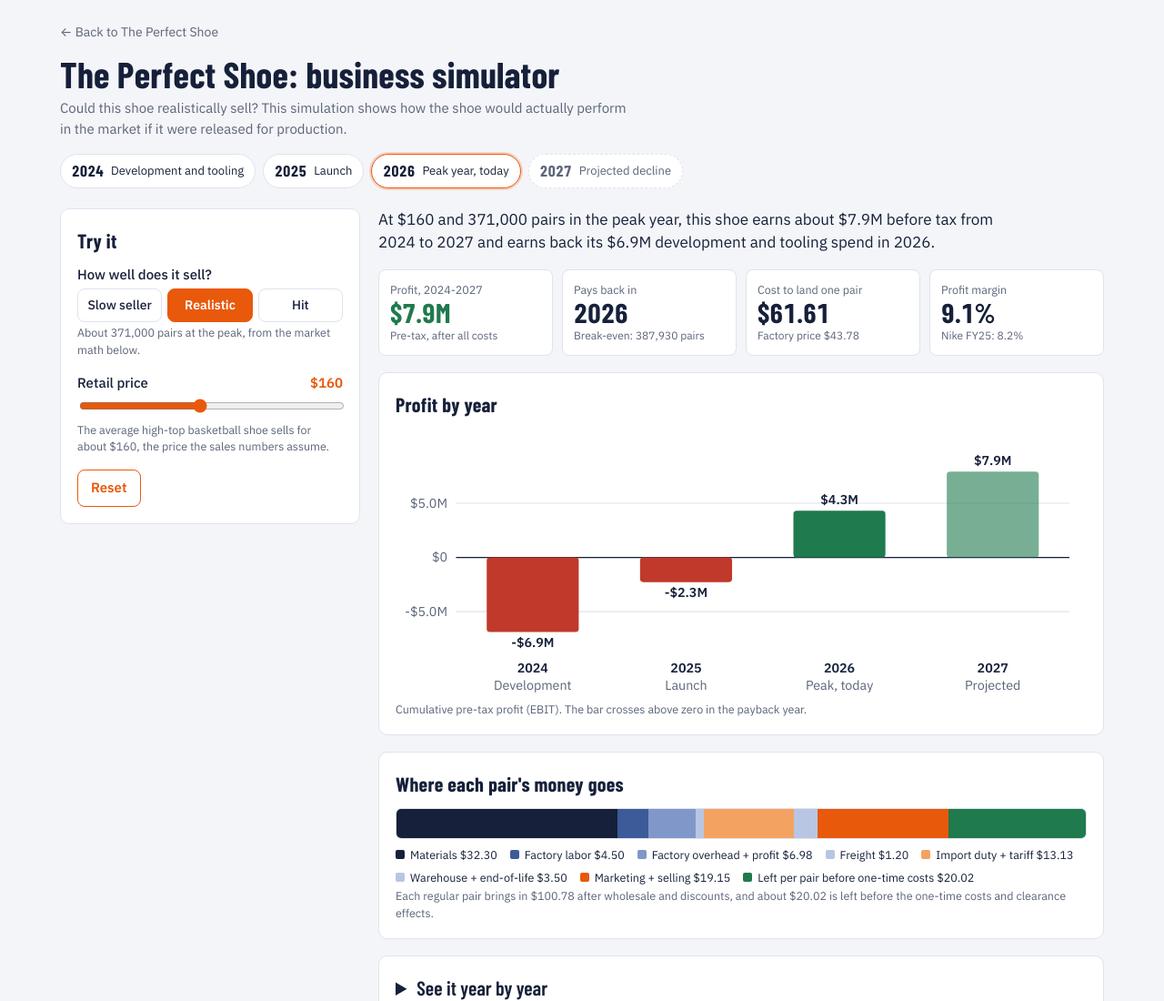
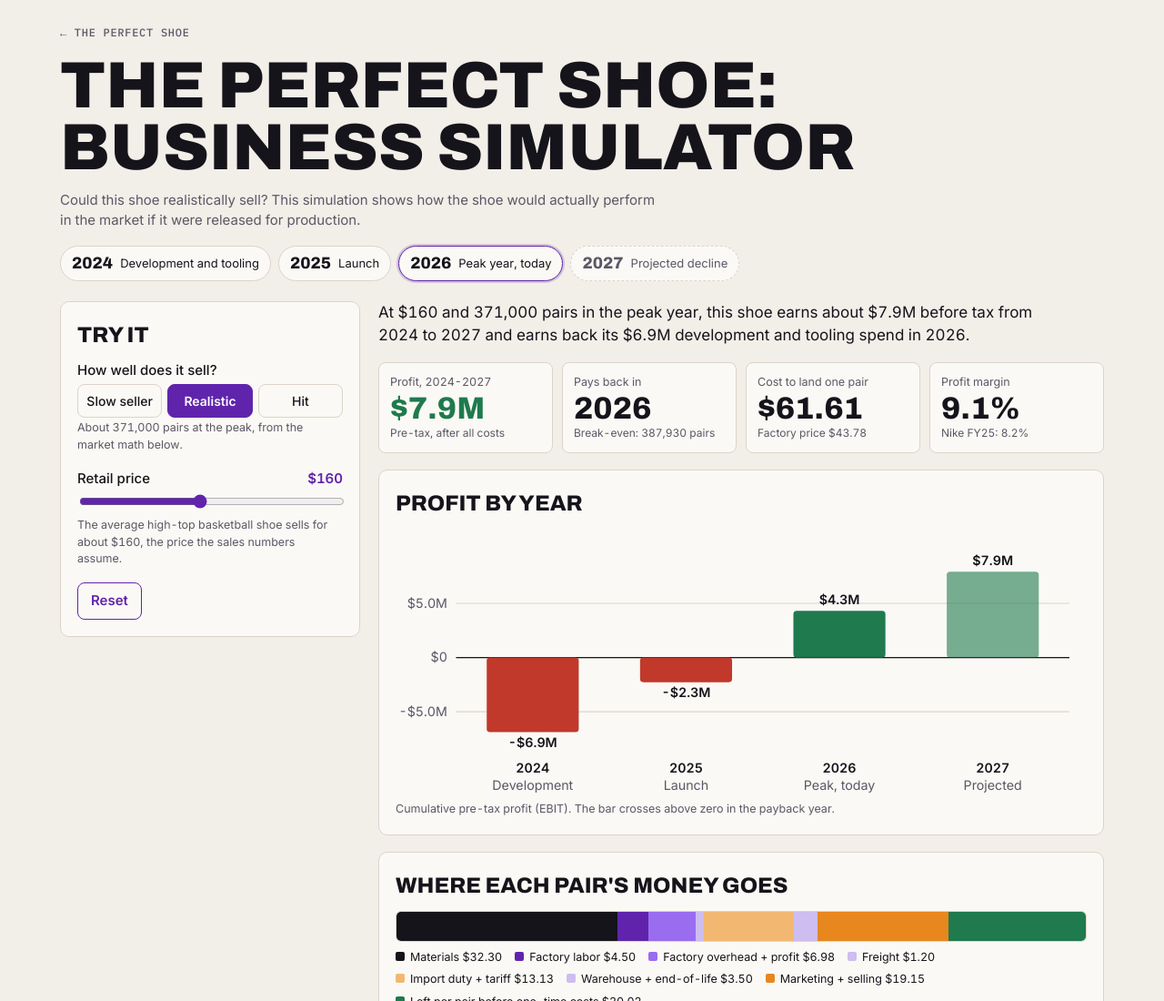
Before and after one commit to nathandurand1/perfect-shoe, a plain HTML site: page business-sim.html in a window 1280 px wide. Shown: the top 1100 px of the page at 91% size. Drawn offline with nearby package versions, Linux system fonts and the light colour scheme.

Commit message:
Revert to site-styled simulator page
Co-Authored-By: Claude Sonnet 5.5 <noreply@anthropic.com>
Claude-Session: https://claude.ai/code/session_01Uw4JFAJm4uyK6h9hN15nGa

```diff
--- a/business-sim.html
+++ b/business-sim.html
@@ -3,41 +3,44 @@
 <head>
 <meta charset="utf-8">
 <meta name="viewport" content="width=device-width, initial-scale=1">
-<title>Could It Sell? | Perfect Shoe Business Simulator</title>
+<meta name="description" content="Could The Perfect Shoe realistically sell? A business simulation of cost, price and profit if the shoe were released for production.">
+<title>Could It Sell? | The Perfect Shoe | Nathan Durand</title>
 <link rel="preconnect" href="https://fonts.googleapis.com">
-<link rel="preconnect" href="https://fonts.gstatic.com" crossorigin>
-<link href="https://fonts.googleapis.com/css2?family=Barlow+Condensed:wght@600;700&family=IBM+Plex+Sans:wght@400;500;600&display=swap" rel="stylesheet">
+<link rel="stylesheet" href="https://fonts.googleapis.com/css2?family=Archivo:wdth,wght@62..125,400..900&family=IBM+Plex+Mono:wght@400;500&family=Inter:wght@400;500;600&display=swap">
 <style>
 /* Layout idea: left rail of controls, right side of results; summary tiles first, detail below. */
 :root{
-  --bg:#f4f5f8; --panel:#ffffff; --ink:#16203a; --muted:#5b6479; --line:#dfe3ec;
-  --accent:#e8590c; --accent-ink:#ffffff; --gain:#1f7a4d; --loss:#c0392b; --seg1:#16203a; --seg2:#3d5a99; --seg3:#7f98c9; --seg4:#b9c6e3; --seg5:#e8590c; --seg6:#f4a261;
-  --display:'Barlow Condensed','Arial Narrow',Arial,sans-serif; --body:'IBM Plex Sans',system-ui,-apple-system,'Segoe UI',Arial,sans-serif;
+  --bg:#f2eee8; --panel:#fbf9f5; --ink:#16141b; --muted:#5c5766; --line:#dcd4c9;
+  --accent:#6024ac; --accent-ink:#ffffff; --gain:#1f7a4d; --loss:#c0392b;
+  --seg1:#16141b; --seg2:#6024ac; --seg3:#9a6cf0; --seg4:#cdbdf0; --seg5:#e8871e; --seg6:#f2b872;
+  --display:'Archivo','Arial Narrow',Arial,sans-serif; --body:'Inter',system-ui,-apple-system,'Segoe UI',sans-serif;
   color-scheme:light;
 }
 @media (prefers-color-scheme: dark){
   :root:not([data-theme="light"]){
-    --bg:#0f1424; --panel:#171e33; --ink:#eef1f8; --muted:#9aa4bd; --line:#2a3452;
-    --accent:#ff7a30; --accent-ink:#0f1424; --gain:#4cc38a; --loss:#ff7b6b; --seg1:#eef1f8; --seg2:#8fa8e0; --seg3:#5f79b5; --seg4:#3a4d7d; --seg5:#ff7a30; --seg6:#ffb27a;
+    --bg:#0e0d12; --panel:#17151d; --ink:#ece9f2; --muted:#a19cad; --line:#2b2834;
+    --accent:#9a6cf0; --accent-ink:#0e0d12; --gain:#4cc38a; --loss:#ff7b6b;
+    --seg1:#ece9f2; --seg2:#9a6cf0; --seg3:#6b45b0; --seg4:#3d2f63; --seg5:#e8871e; --seg6:#f2b872;
     color-scheme:dark;
   }
 }
 :root[data-theme="dark"]{
-  --bg:#0f1424; --panel:#171e33; --ink:#eef1f8; --muted:#9aa4bd; --line:#2a3452;
-  --accent:#ff7a30; --accent-ink:#0f1424; --gain:#4cc38a; --loss:#ff7b6b; --seg1:#eef1f8; --seg2:#8fa8e0; --seg3:#5f79b5; --seg4:#3a4d7d; --seg5:#ff7a30; --seg6:#ffb27a;
+  --bg:#0e0d12; --panel:#17151d; --ink:#ece9f2; --muted:#a19cad; --line:#2b2834;
+  --accent:#9a6cf0; --accent-ink:#0e0d12; --gain:#4cc38a; --loss:#ff7b6b;
+  --seg1:#ece9f2; --seg2:#9a6cf0; --seg3:#6b45b0; --seg4:#3d2f63; --seg5:#e8871e; --seg6:#f2b872;
   color-scheme:dark;
 }
 *{box-sizing:border-box}
 html,body{margin:0}
 body{background:var(--bg);color:var(--ink);font-family:var(--body);font-size:15px;line-height:1.5;font-variant-numeric:tabular-nums}
 .wrap{max-width:1180px;margin:0 auto;padding:24px 16px 48px}
-h1{font-family:var(--display);font-size:40px;line-height:1.05;margin:0 0 6px;letter-spacing:.2px;text-wrap:balance}
-h2{font-family:var(--display);font-size:22px;margin:0 0 10px;letter-spacing:.3px;text-wrap:balance}
+h1{font-family:var(--display);font-weight:850;font-stretch:75%;text-transform:uppercase;font-size:clamp(40px,6vw,72px);line-height:.95;margin:0 0 12px;text-wrap:balance}
+h2{font-family:var(--display);font-weight:800;font-stretch:80%;text-transform:uppercase;font-size:24px;margin:0 0 10px;text-wrap:balance}
 p{margin:0}
 .lede{color:var(--muted);max-width:70ch}
 .timeline{display:flex;flex-wrap:wrap;gap:8px;margin:16px 0 22px}
 .chip{border:1px solid var(--line);background:var(--panel);border-radius:999px;padding:5px 12px;font-size:13px;display:flex;gap:8px;align-items:center}
-.chip b{font-family:var(--display);font-size:17px;letter-spacing:.3px}
+.chip b{font-family:var(--display);font-stretch:80%;font-size:18px;font-weight:800}
 .chip.now{border-color:var(--accent);box-shadow:0 0 0 2px color-mix(in srgb,var(--accent) 22%,transparent)}
 .chip.proj{border-style:dashed;color:var(--muted)}
 .grid{display:grid;grid-template-columns:330px 1fr;gap:20px;align-items:start}
@@ -64,7 +67,7 @@ button.ghost{background:transparent;color:var(--accent)}
 .tiles{display:grid;grid-template-columns:repeat(4,1fr);gap:10px;margin-bottom:18px}
 .tile{border:1px solid var(--line);border-radius:8px;padding:12px;background:var(--panel)}
 .tile .k{font-size:12.5px;color:var(--muted)}
-.tile .v{font-family:var(--display);font-size:30px;line-height:1.1;font-weight:700}
+.tile .v{font-family:var(--display);font-stretch:80%;font-size:34px;line-height:1.1;font-weight:800}
 .tile .s{font-size:12px;color:var(--muted)}
 .tile.good .v{color:var(--gain)} .tile.bad .v{color:var(--loss)}
 .section{margin-bottom:18px}
@@ -72,7 +75,7 @@ button.ghost{background:transparent;color:var(--accent)}
 table{border-collapse:collapse;width:100%;min-width:560px}
 th,td{padding:7px 10px;text-align:right;border-bottom:1px solid var(--line);white-space:nowrap}
 th:first-child,td:first-child{text-align:left}
-th{font-family:var(--display);font-size:16px;font-weight:600;letter-spacing:.3px}
+th{font-family:var(--display);font-stretch:85%;font-size:16px;font-weight:700}
 th small{display:block;font-family:var(--body);font-size:11.5px;font-weight:400;color:var(--muted)}
 tr.tot td{font-weight:600}
 .neg{color:var(--loss)} .pos{color:var(--gain)}
@@ -89,11 +92,14 @@ svg .mut{fill:var(--muted)}
 .two{display:grid;grid-template-columns:1fr 1fr;gap:18px}
 @media (max-width:760px){.two{grid-template-columns:1fr}}
 @media (prefers-reduced-motion:no-preference){.stack span{transition:width .25s}}
+.back{display:inline-block;margin:0 0 18px;color:var(--muted);text-decoration:none;font:500 12px/1 'IBM Plex Mono',ui-monospace,monospace;letter-spacing:.06em;text-transform:uppercase}
+.back:hover{color:var(--ink)}
+details summary{font-family:var(--display);font-stretch:80%;font-weight:800;text-transform:uppercase}
 </style>
 </head>
 <body>
 <div class="wrap">
-  <a href="./" style="display:inline-block;margin:0 0 14px;color:var(--muted);text-decoration:none;font-size:14px">&larr; Back to The Perfect Shoe</a>
+  <a class="back" href="./">&larr; The Perfect Shoe</a>
   <h1>The Perfect Shoe: business simulator</h1>
   <p class="lede">Could this shoe realistically sell? This simulation shows how the shoe would actually perform in the market if it were released for production.</p>
   <div class="timeline" aria-label="Timeline">
@@ -136,7 +142,7 @@ svg .mut{fill:var(--muted)}
         <p class="hint" id="stacknote"></p>
       </section>
 
-      <details class="panel section"><summary style="cursor:pointer;font-family:var(--display);font-size:22px">See it year by year</summary>
+      <details class="panel section"><summary style="cursor:pointer;font-size:22px">See it year by year</summary>
         <div class="tablewrap" style="margin-top:10px"><table id="tbl"></table></div>
       </details>
 
```
